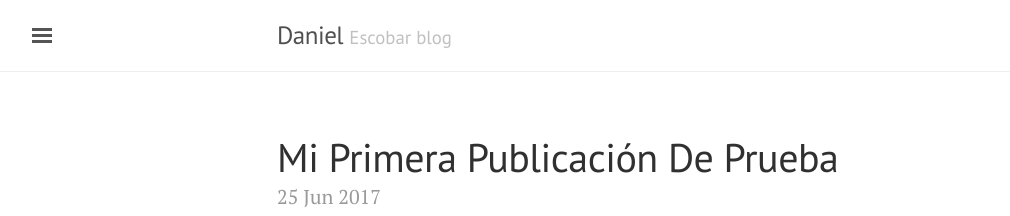
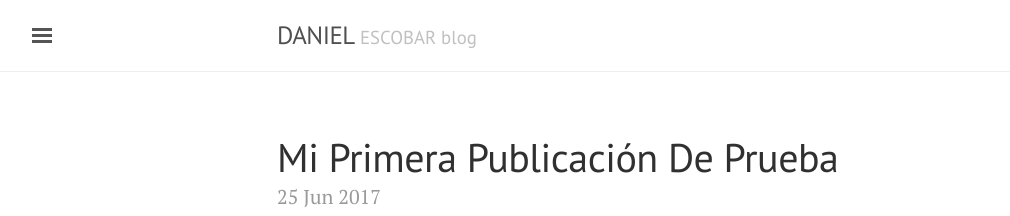
Before and after one commit to daeshu/blog2, a Jekyll site: the page built from index.html, in a window 1280 px wide and 900 px high. Shown: the top 216 px of the window, without its empty margins (3-1013 px from the left). Built offline with Jekyll 4.4.1, drawn with Linux system fonts in a browser that asks for light colours; the list of posts is cut into pages by our own code; some of the changed lines change nothing that is shown.

Commit message:
Update _config.yml

```diff
--- a/_config.yml
+++ b/_config.yml
@@ -4,9 +4,9 @@
 permalink:           pretty
 
 # Setup
-title:               Daniel
-tagline:             'Escobar blog'
-description:         '<img src="https://sites.google.com/site/daesweb/_/rsrc/1496106704404/config/customLogo.gif" />'
+title:               DANIEL
+tagline:             'ESCOBAR blog'
+description:         '<img src="https://github.com/daeshu/blog/blob/gh-pages/public/escobarzoho6.png" />'
 url:                 https://blog.escobar.eu.org
 baseurl:             'https://blog.escobar.eu.org'
 paginate:            5
```
